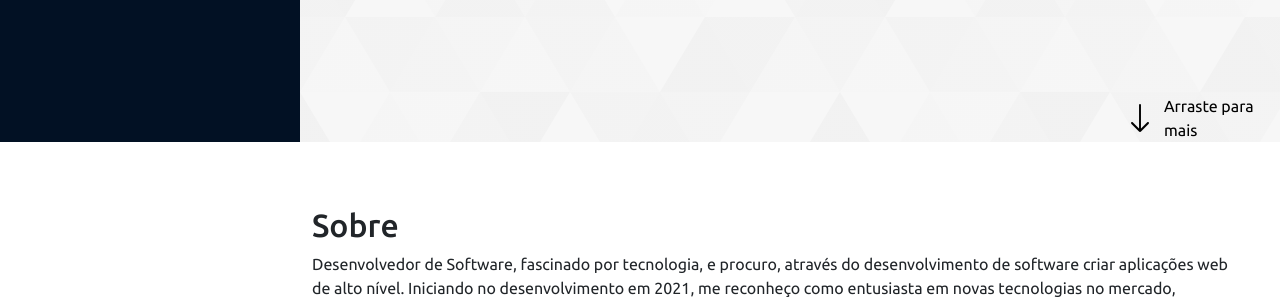
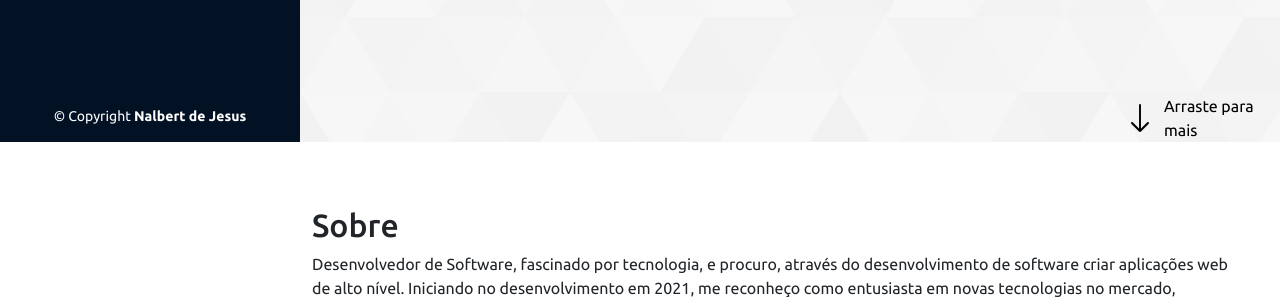
Before and after one commit to NJesus144/Portfolio, a Flask app: page / in a window 1280 px wide. Shown: the part 658-959 px from the top of the page. Run offline with Flask 2, Linux system fonts and the light colour scheme; some libraries are stand-ins or nearby versions.

Commit message:
Adicionado seção footer

```diff
--- a/static/style.css
+++ b/static/style.css
@@ -17,7 +17,7 @@ body {
   width: 300px;
   transition: all ease-in-out 0.5s;
   padding: 0 15px;
-  z-index: 9997;
+  z-index: 997;
 }
 
 #header .profile img {
@@ -328,3 +328,24 @@ i.menu-mobile {
 #alerta i {
   margin-right: 5px;
 }
+
+#footer {
+  padding: 15px;
+  color: #fff;
+  font-size: 14px;
+  position: fixed;
+  left: 0;
+  bottom: 0;
+  width: 300px;
+  z-index: 999;
+  background-color: #021124;
+  transition: .3s;
+}
+
+@media(max-width: 1012px) {
+  #footer{
+    position: static;
+    width: auto;
+    padding: 20px 15px;
+  }
+}
--- a/templates/index.html
+++ b/templates/index.html
@@ -518,6 +518,15 @@
     {% endwith %}
   </main>
 
+  <footer id="footer">
+    <div class="container">
+      <div class="text-center">
+        &copy; Copyright <strong>Nalbert de Jesus</strong>
+      </div>
+    </div>
+
+  </footer>
+
   <script src="../static/bootstrap/js/bootstrap.bundle.min.js"></script>
   <script src="../static/script.js"></script>
 
```
Also changed, not shown: requirements.txt (added, +10 -0 lines).
